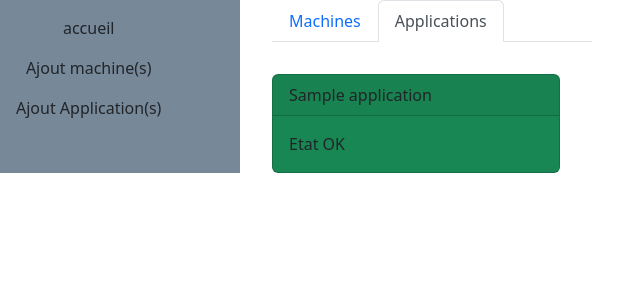
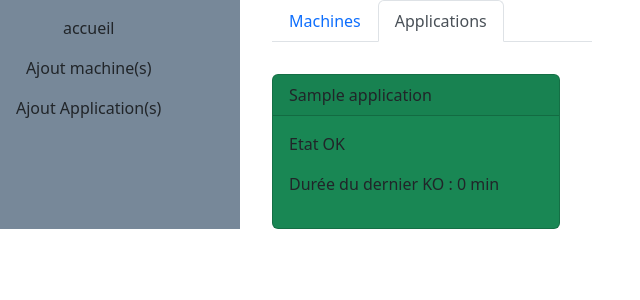
Before and after one commit to Maverik37/DjangoSupervisionTool, a Django app: page /supervision/ in a window 1280 px wide, after a click on "Applications". Shown: the part 72-372 px from the top of the page, without its empty margins (0-640 px from the left). Run offline with Django 3.2, Linux system fonts and the light colour scheme; tables that the repository leaves empty hold one stand-in row (values such as "Sample post"); some libraries are stand-ins or nearby versions.

Commit message:
ajout de la durée des ko

```diff
--- a/SuperviserTool/SuperviserTool/settings.py
+++ b/SuperviserTool/SuperviserTool/settings.py
@@ -124,7 +124,7 @@ USE_I18N = True
 
 USE_L10N = True
 
-USE_TZ = True
+USE_TZ = False
 
 
 # Static files (CSS, JavaScript, Images)
--- a/SuperviserTool/Supervision/models.py
+++ b/SuperviserTool/Supervision/models.py
@@ -39,6 +39,8 @@ class Application(models.Model):
     a_scenario_jmx = models.ForeignKey(JmeterJmx,related_name="j_jmx",on_delete=models.CASCADE,blank=True,null=True)
     a_precedent_state = models.CharField(max_length=10,verbose_name="Etat précédent")
     a_actual_state = models.CharField(max_length=10,verbose_name="Etat actuel")
+    a_date_last_KO = models.DateTimeField(verbose_name="Date dernier KO",blank=True, null=True)
+    a_last_ko_duration = models.DurationField(verbose_name="Durée dernier KO", blank=True, null=True)
 
     def __str__(self):
         return self.a_name+"-"+self.a_actual_state
--- a/SuperviserTool/Supervision/templates/Supervision/home.html
+++ b/SuperviserTool/Supervision/templates/Supervision/home.html
@@ -1,5 +1,6 @@
 {% extends 'Applications/base.html' %}
 {% load static %}
+{% load Supervision_extras %}
 <!-- Chargements des différents static + ajout via les block javascript et css -->
 {% block css%}
 <!-- CSS -->
@@ -89,7 +90,8 @@
                     {{app.a_name}}
                 </div>
                 <div class="card-body">
-                    Etat {{app.a_actual_state}}
+                    <p>Etat {{app.a_actual_state}}</p>
+                    <p>Durée du dernier KO : {{app.a_last_ko_duration | duration}}</p>
                 </div>
             </div>
             {% else %}
@@ -99,7 +101,8 @@
                         {{app.a_name}}
                     </div>
                     <div class="card-body">
-                        Etat {{app.a_actual_state}}
+                      <p>Etat {{app.a_actual_state}}</p>
+                      <p>Durée du dernier KO : {{app.a_last_ko_duration | duration}}</p>
                     </div>
                   </div>
                 {% else %}
@@ -110,6 +113,7 @@
                     <div class="card-body">
                         <p>Etat {{app.a_actual_state}}</p>
                         <p>Raison : {{app.a_host.h_name}} est KO</p>
+                        <p>Durée du KO : {{app.a_last_ko_duration | duration}}</p>
                     </div>
                   </div>
                 {% endif %}
--- /dev/null
+++ b/SuperviserTool/Supervision/templatetags/Supervision_extras.py
@@ -0,0 +1,26 @@
+from django import template
+
+register = template.Library()
+
+@register.filter
+def duration(timedelta):
+    """
+    Format a duration field
+    "2h and 30 min" or only "45 min" for example
+
+    :rtype: str
+    """
+    total_seconds = int(timedelta.total_seconds())
+    hours = total_seconds // 3600
+    minutes = round((total_seconds % 3600) / 60)
+    if minutes == 60:
+        hours += 1
+        minutes = 0
+    if hours and minutes:
+        # Display both
+        return f'{hours}h and {minutes} min'
+    elif hours:
+        # Display only hours
+        return f'{hours}h'
+    # Display only minutes
+    return f'{minutes} min'
```
Also changed, not shown: SuperviserTool/Supervision/migrations/0009_auto_20230314_1000.py (added), SuperviserTool/Supervision/templatetags/__init__.py (added).
